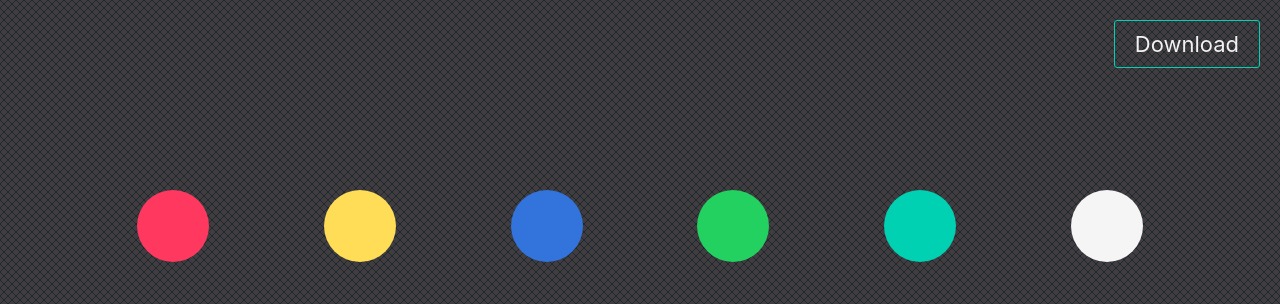
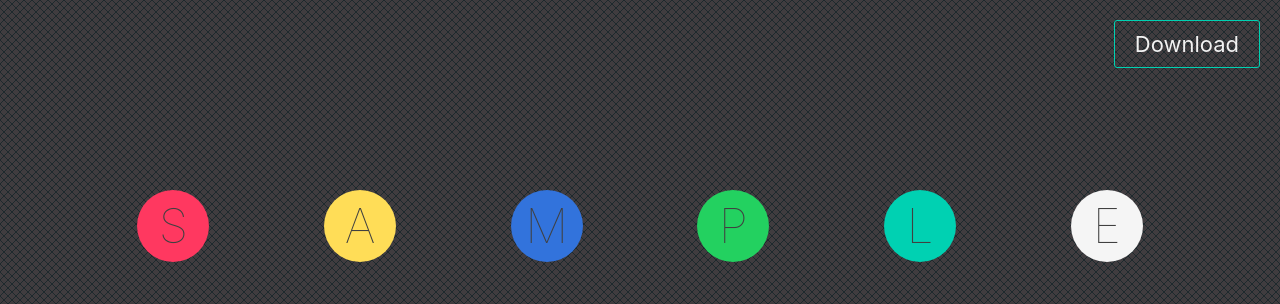
Before and after one commit to hanetooth/animate-css-jquery, a plain HTML site: page index.html in a window 1280 px wide. Shown: the top 304 px of the page. Drawn offline with Linux system fonts and the light colour scheme.

Commit message:
improved repeated animating

```diff
--- a/index.html
+++ b/index.html
@@ -37,6 +37,9 @@
 		#title-sm,*/
 		.circle-box{
 			visibility: hidden;
+			color: #404040 !important;
+			font-size: 48px !important;
+			font-weight: 100 !important;
 		}
 		.icon-box *{
 			color: #f2f2f2;
@@ -72,22 +75,22 @@
 					<div class="container" style="padding: 50px;">
 						<div class="columns is-mobile">
 							<div class="column">
-								<span class="tag is-danger circle-box is-large animated circle-box"></span>
+								<span class="tag is-danger is-large animated circle-box">S</span>
 							</div>
 							<div class="column">
-								<span class="tag is-warning circle-box is-large animated circle-box"></span>
+								<span class="tag is-warning is-large animated circle-box">A</span>
 							</div>
 							<div class="column">
-								<span class="tag is-info circle-box is-large animated circle-box"></span>
+								<span class="tag is-info is-large animated circle-box">M</span>
 							</div>
 							<div class="column">
-								<span class="tag is-success circle-box is-large animated circle-box"></span>
+								<span class="tag is-success is-large animated circle-box">P</span>
 							</div>
 							<div class="column">
-								<span class="tag is-primary circle-box is-large animated circle-box"></span>
+								<span class="tag is-primary is-large animated circle-box">L</span>
 							</div>
 							<div class="column">
-								<span class="tag is-default circle-box is-large animated circle-box"></span>
+								<span class="tag is-default is-large animated circle-box">E</span>
 							</div>
 						</div>
 					</div>
@@ -236,7 +239,7 @@
 		</div>
 		<div class="container container-icon" style="padding: 20px;">
 			<a href="https://github.com/zugoripls/jquery.animator" class="icon-box">
-				<span class="icon is-large">
+				<span class="icon is-large animated infinite bounce">
 					<i class="fa fa-github"></i>
 				</span>
 			</a>
@@ -253,20 +256,21 @@
 			}
 			if($('.circle-box').isOnScreen()){
 				setTimeout(function(){
-					$('.circle-box').addAnimation('bounceInDown', 500);
-				}, 500);
-
+					$('.circle-box').addAnimation('bounceInDown', 200);
+				}, 400);
 			}
 			var oldClass;
+
 			$('#btn-clickMe').click(function(event) {
+
+				var box = $('.circle-box');
+
 				var animatedClassName = $('#animation-menu').val();
-				var box = $('.circle-box');
 
 				if (box.hasClass('bounceInDown')) {box.removeAnimation('bounceInDown');}
 				if (box.hasClass(oldClass)) {box.removeAnimation(oldClass);}
 
-				box.addAnimation( animatedClassName, 500);
-				box.removeAnimation(animatedClassName);
+				box.addAnimation( animatedClassName, 200);
 				oldClass = animatedClassName;
 			});
 		});
--- a/sample/js/jquery.animator-beta.min.js
+++ b/sample/js/jquery.animator-beta.min.js
@@ -1 +1 @@
-!function(t){t.fn.addAnimation=function(i,s){var o=this,e=t.isArray(i)?i[0]:i;return o.hasClass(e)?void 0:s?t(o).each(function(o){var e=t(this);e.delay(s*o).queue(t.isArray(i)?o%2==0?function(s){t(this).addClass(i[0]).css("visibility","visible"),s()}:function(s){t(this).addClass(i[1]).css("visibility","visible"),s()}:function(s){t(this).addClass(i).css("visibility","visible"),s()})}):o.addClass(i).css("visibility","visible")},t.fn.removeAnimation=function(i){return this.each(function(){t(this).removeClass(i)})},t.fn.isOnScreen=function(i){var s=this.outerHeight(),o=this.outerWidth();if(!o||!s)return!1;var e=t(window),n={top:e.scrollTop(),left:e.scrollLeft()};n.right=n.left+e.width(),n.bottom=n.top+e.height();var r=this.offset();r.right=r.left+o,r.bottom=r.top+s;var l={top:n.bottom-r.top,left:n.right-r.left,bottom:r.bottom-n.top,right:r.right-n.left};return"function"==typeof i?i(l):l.top>0&&l.left>0&&l.right>0&&l.bottom>0}}(jQuery);
+!function(i){i.fn.addAnimation=function(t,s){var o=this;i(o).each(function(){i(this).css("visibility","hidden").finish()});var n=i.isArray(t)?t[0]:t;return o.hasClass(n)?void 0:s?i(o).each(function(o){var n=i(this);n.delay(s*o).queue(i.isArray(t)?o%2==0?function(s){i(this).addClass(t[0]).css("visibility","visible"),s()}:function(s){i(this).addClass(t[1]).css("visibility","visible"),s()}:function(s){i(this).addClass(t).css("visibility","visible"),s()})}):o.addClass(t).css("visibility","visible")},i.fn.removeAnimation=function(t){return i(this).each(function(){i(this).removeClass(t).css("visibility","hidden")}),i(this)},i.fn.isOnScreen=function(t){var s=this.outerHeight(),o=this.outerWidth();if(!o||!s)return!1;var n=i(window),e={top:n.scrollTop(),left:n.scrollLeft()};e.right=e.left+n.width(),e.bottom=e.top+n.height();var r=this.offset();r.right=r.left+o,r.bottom=r.top+s;var h={top:e.bottom-r.top,left:e.right-r.left,bottom:r.bottom-e.top,right:r.right-e.left};return"function"==typeof t?t(h):h.top>0&&h.left>0&&h.right>0&&h.bottom>0}}(jQuery);
```
